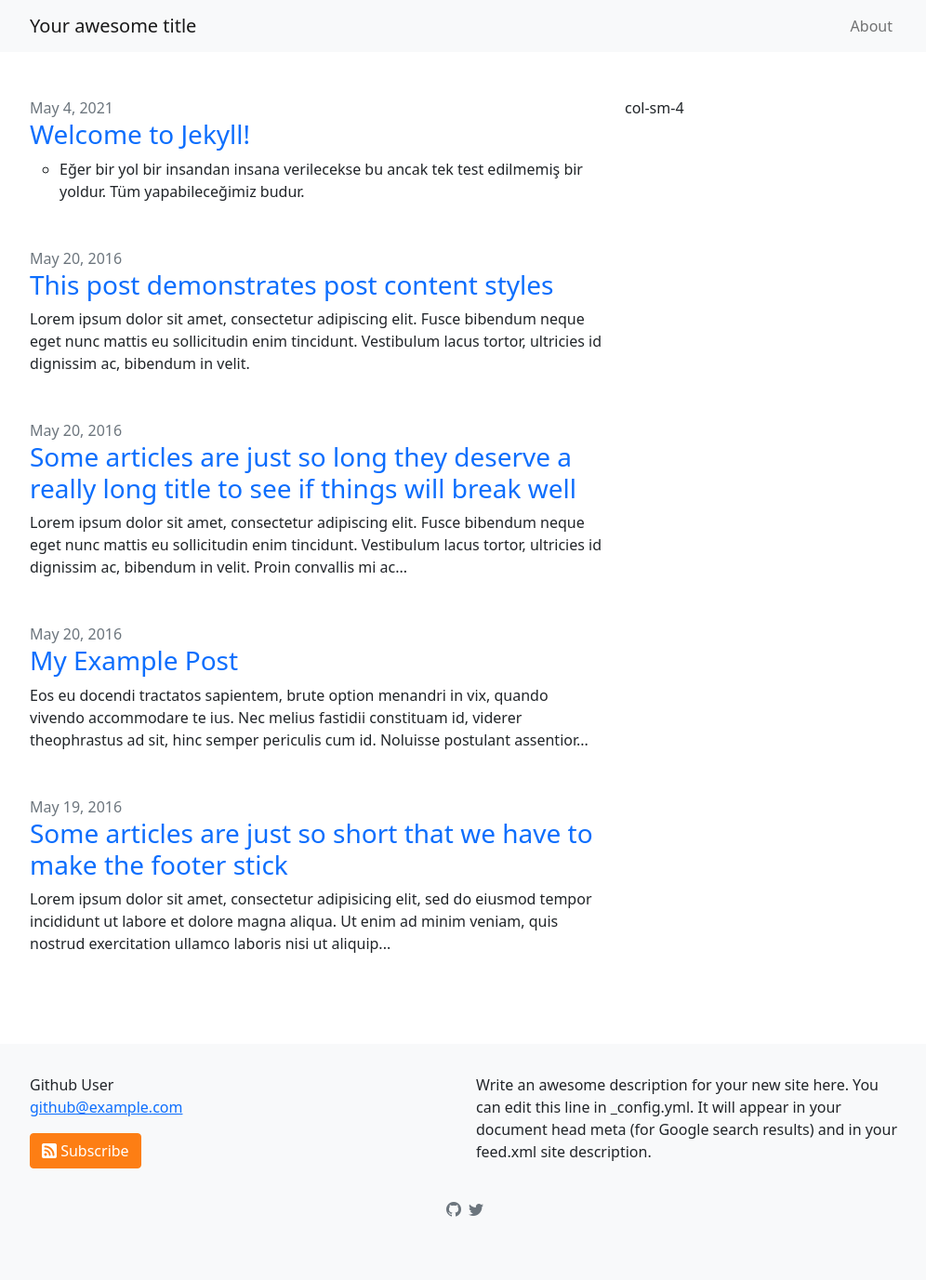
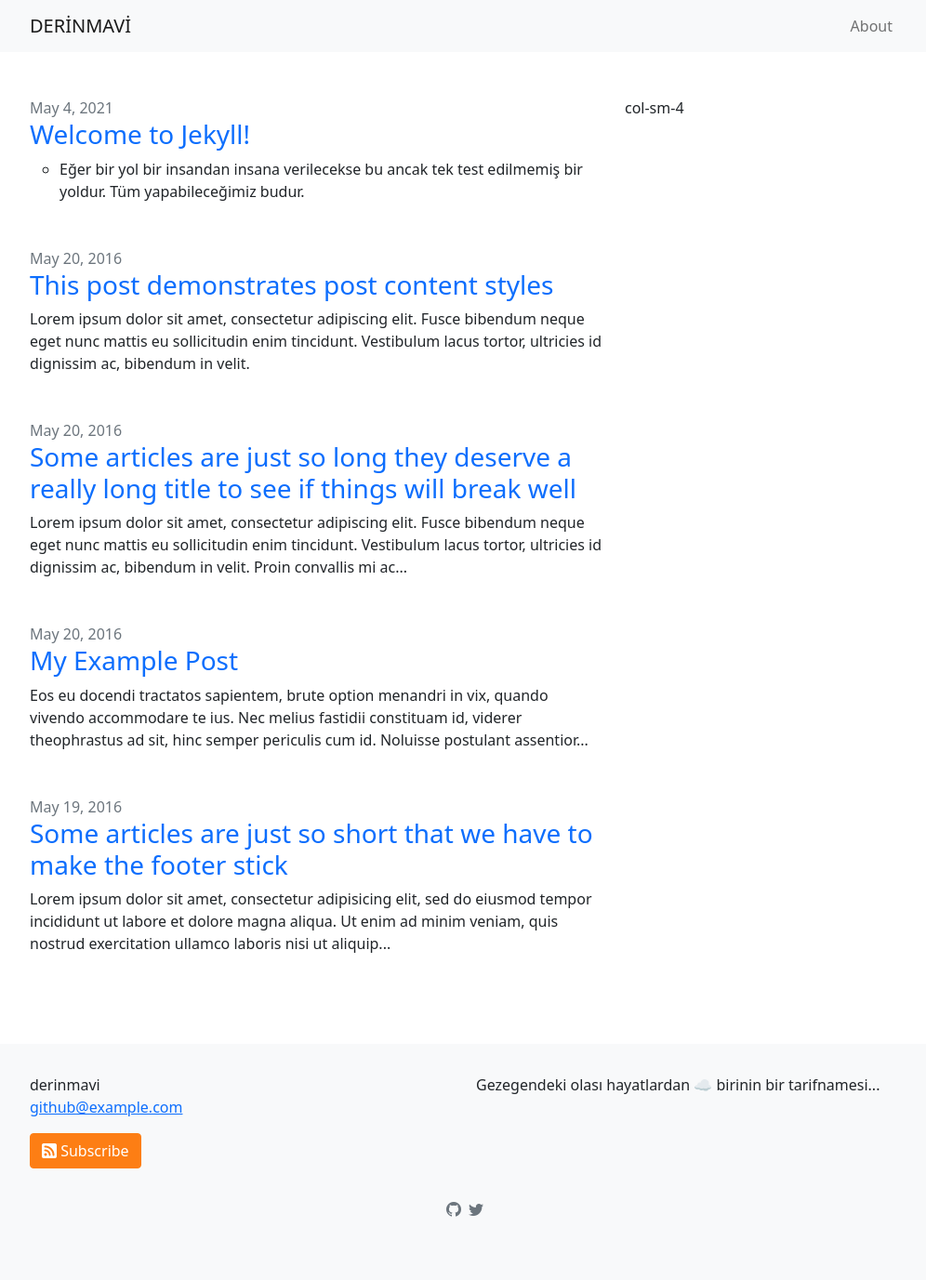
Before and after one commit to tozbulut/derinmavi.io, a Jekyll site: the page built from index.markdown, in a window 1280 px wide. Shown: the whole page at 93% size, without its empty margins (140-1136 px from the left). Built offline with Jekyll 4.4.1, drawn with Linux system fonts in a browser that asks for light colours.

Commit message:
Update _config.yml

```diff
--- a/_config.yml
+++ b/_config.yml
@@ -1,11 +1,9 @@
-title: Your awesome title
+title: DERİNMAVİ
 author:
-  name: 'Github User'
+  name: 'derinmavi'
   email: 'github@example.com'
 description: >- # this means to ignore newlines until "baseurl:"
-  Write an awesome description for your new site here. You can edit this
-  line in _config.yml. It will appear in your document head meta (for
-  Google search results) and in your feed.xml site description.
+  Gezegendeki olası hayatlardan ☁️ birinin bir tarifnamesi...
 
 excerpts:
   # Displays or hides post excerpts from home layout post listing.
```
